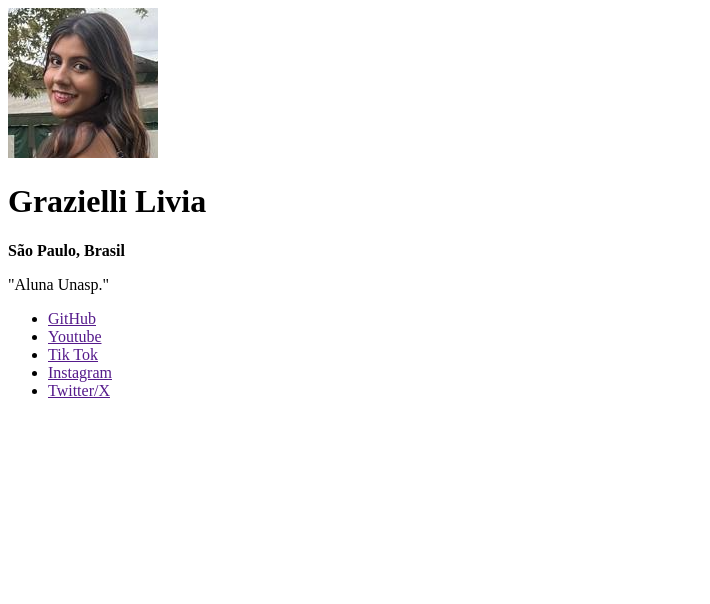
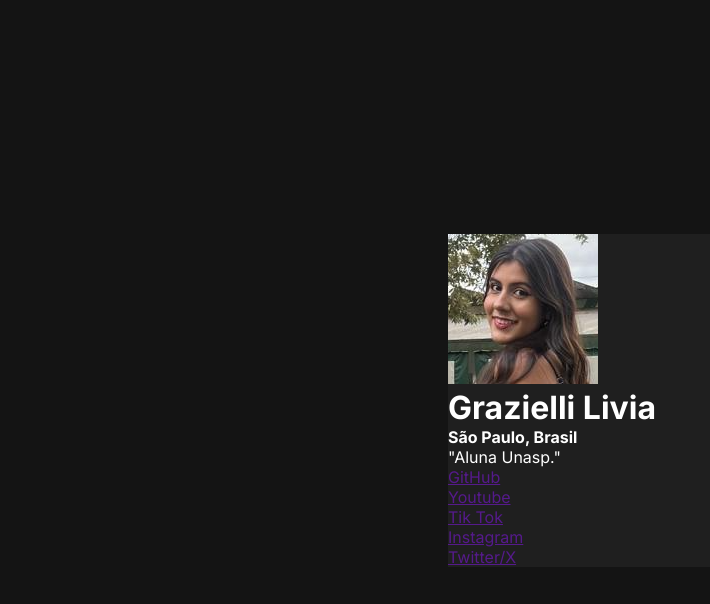
Before and after one commit to grazielli07/Link-Tree., a plain HTML site: page index.html in a window 1280 px wide. Shown: the whole page, without its empty margins (0-710 px from the left). Drawn offline with Linux system fonts and the light colour scheme.

Commit message:
Início Estilização do projeto com o CSS git commit -m 'inicio estilização do projeto com Css

```diff
--- a/style.css
+++ b/style.css
@@ -1 +1,32 @@
-/* Add styles here */
+@import url('https://fonts.googleapis.com/css2?family=Inter:ital,opsz,wght@0,14..32,100..900;1,14..32,100..900&display=swap');
+
+* {
+    margin: 0;
+    padding: 0;
+    box-sizing: border-box;
+    font-family: "Inter", sans-serif;
+}
+
+body {
+    background-color: #141414;
+
+    height: 100vh;
+
+    display: flex;
+    justify-content: center;
+    align-items: center;
+}
+
+div {
+    background-color: #1f1f1f;
+    color:white;
+    width: 384px;
+
+
+
+}
+
+ul,li {
+
+    list-style: none;
+}
```
